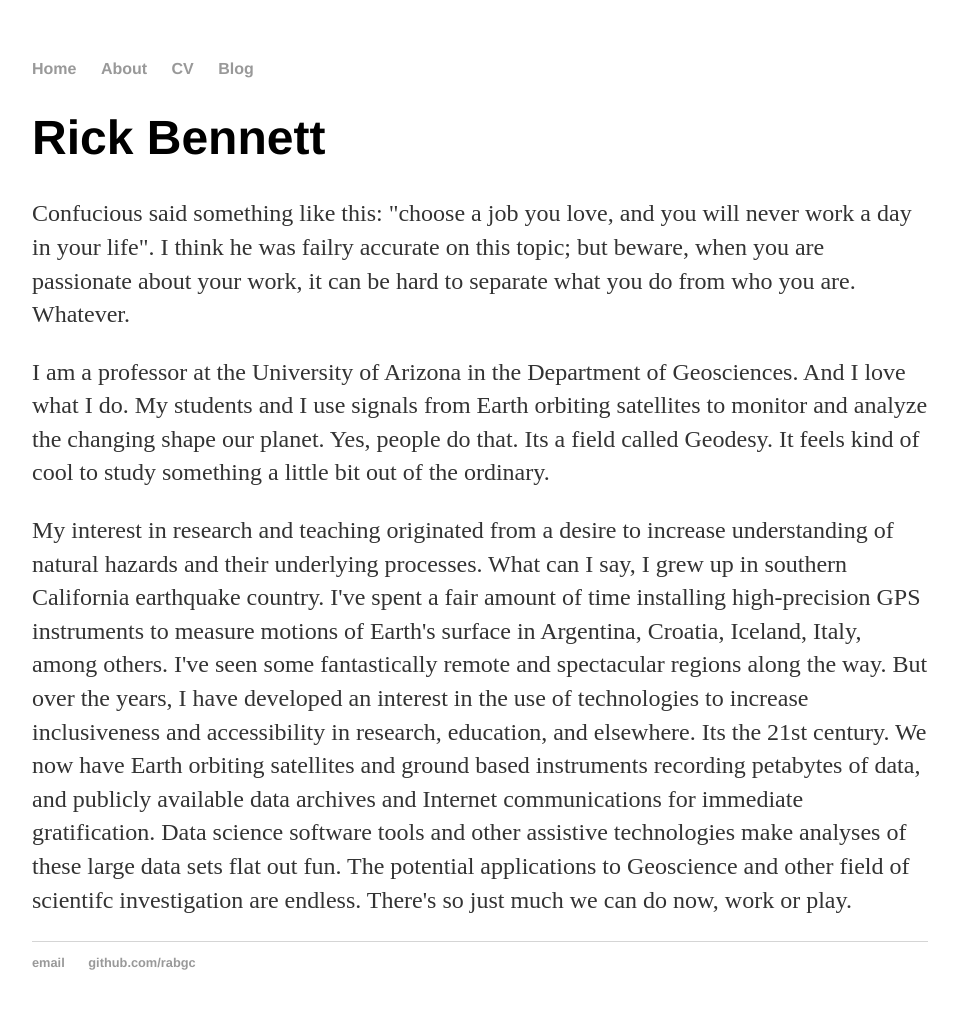
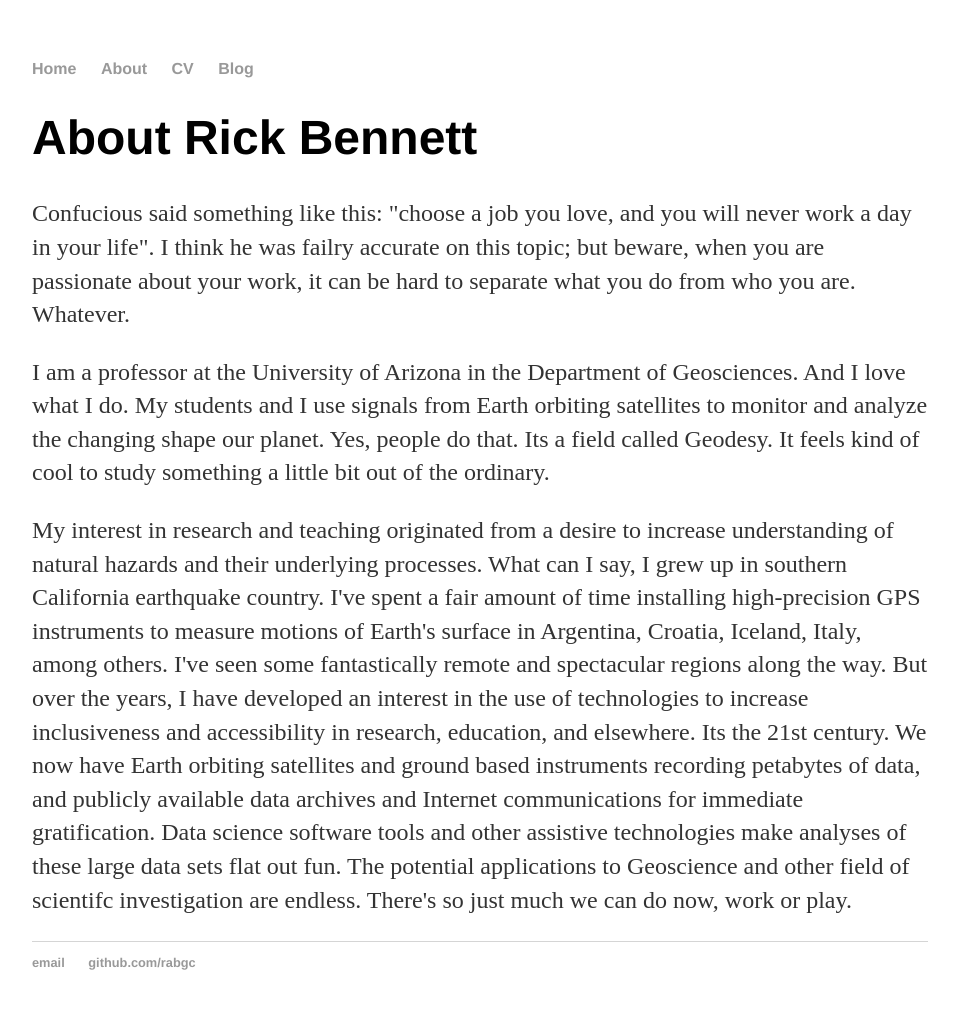
Before and after one commit to rabgc/rabgc.github.io, a Jekyll site: the page built from about/index.html, in a window 1280 px wide. Shown: the whole page, without its empty margins (160-1118 px from the left). Built offline with Jekyll 4.4.1, drawn with Linux system fonts in a browser that asks for light colours.

Commit message:
final edits to about

```diff
--- a/about/index.html
+++ b/about/index.html
@@ -3,7 +3,7 @@ layout: default
 title: This is Rick Bennett
 ---
 <div class="blurb">
-<h1>Rick Bennett</h1>
+<h1>About Rick Bennett</h1>
 <p> Confucious said something like this: "choose a job you love, and you will never work a day in your life". I think he was failry accurate on this topic; but beware, when you are passionate about your work, it can be hard to separate what you do from who you are. Whatever. </p>
 
  <p> I am a professor at the University of Arizona in the Department of Geosciences. And I love what I do. My students and I use signals from Earth orbiting satellites to monitor and analyze the changing shape our planet. Yes, people do that. Its a field called Geodesy. It feels kind of cool to study something a little bit out of the ordinary. </p>
```
